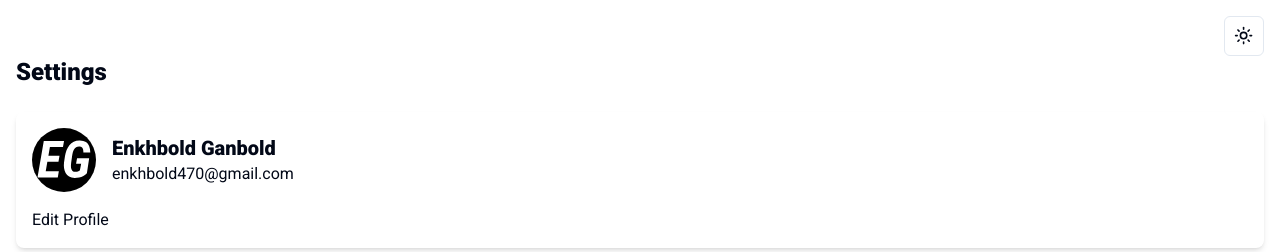
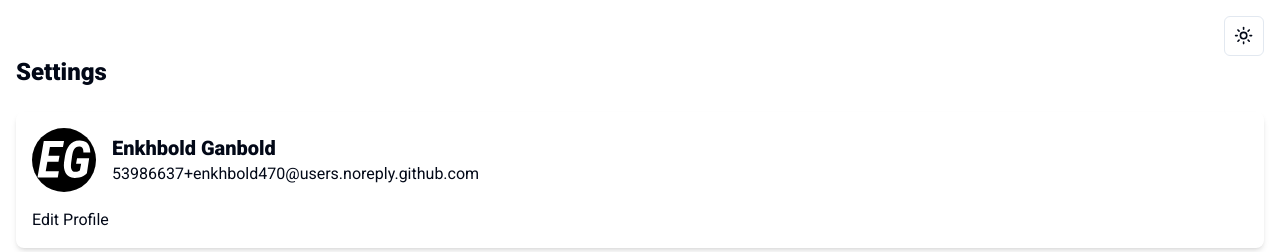
Before and after one commit to enkhbold470/nutriVision, a Next.js app in the folder client-side/: page /settings in a window 1280 px wide. Shown: the top 252 px of the page. Built offline with nearby package versions, Linux system fonts and the light colour scheme; no server answers.

Commit message:
security: remove personal email exposure

```diff
--- a/client-side/components/mobile-settings.tsx
+++ b/client-side/components/mobile-settings.tsx
@@ -48,7 +48,7 @@ export function MobileSettingsComponent() {
           </div>
           <div>
             <h2 className="text-xl font-semibold ">Enkhbold Ganbold</h2>
-            <p className="">enkhbold470@gmail.com</p>
+            <p className="">53986637+enkhbold470@users.noreply.github.com</p>
           </div>
         </div>
         <button className="mt-4  font-medium" onClick={() => console.log('Edit profile')}>
```
